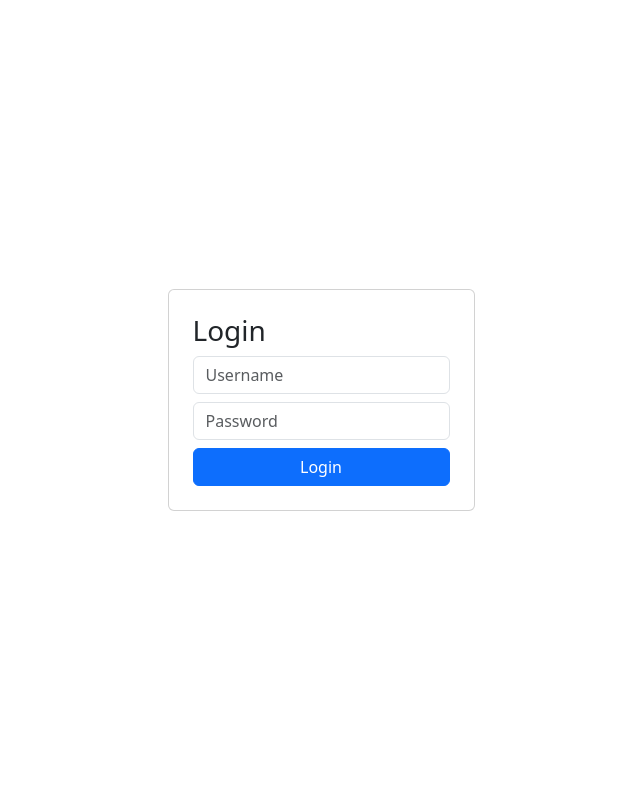
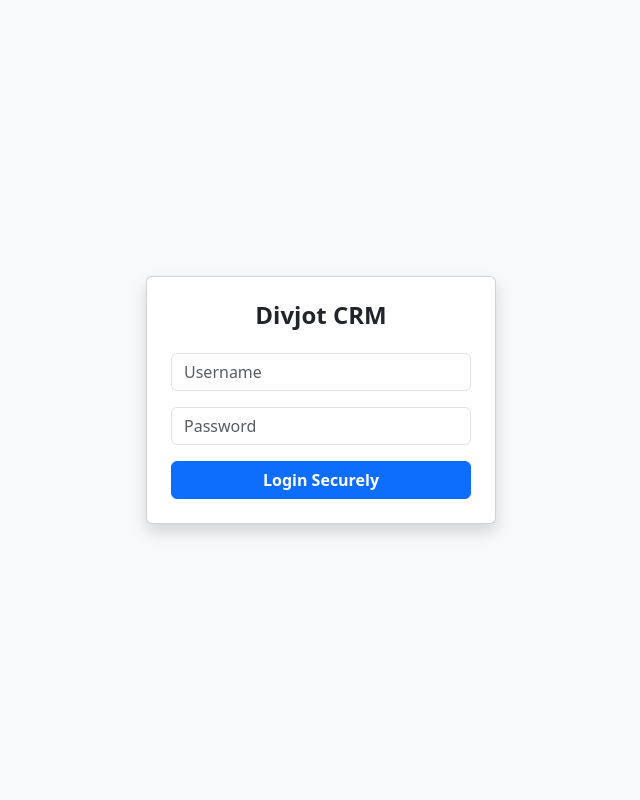
Before and after one commit to vipinrao4/crm_live, a Django app: page /accounts/login/ in a window 1280 px wide. Shown: the whole page, without its empty margins (319-959 px from the left). Run offline with Django 4.2, Linux system fonts and the light colour scheme.

Commit message:
fix: implement true django authentication and redirect logic for login

```diff
--- a/crm_core/templates/crm_core/login.html
+++ b/crm_core/templates/crm_core/login.html
@@ -1,13 +1,21 @@
 <!DOCTYPE html>
 <html>
-<head><link href="https://cdn.jsdelivr.net/npm/bootstrap@5.3.0/dist/css/bootstrap.min.css" rel="stylesheet"></head>
-<body class="d-flex justify-content-center align-items-center vh-100">
-    <form method="POST" class="card p-4">
+<head>
+    <title>CRM Login</title>
+    <link href="https://cdn.jsdelivr.net/npm/bootstrap@5.3.0/dist/css/bootstrap.min.css" rel="stylesheet">
+</head>
+<body class="d-flex justify-content-center align-items-center vh-100 bg-light">
+    <form method="POST" class="card p-4 shadow" style="width: 350px;">
         {% csrf_token %}
-        <h3>Login</h3>
-        <input type="text" name="username" class="form-control mb-2" placeholder="Username">
-        <input type="password" name="password" class="form-control mb-2" placeholder="Password">
-        <button type="submit" class="btn btn-primary">Login</button>
+        <h4 class="text-center mb-4 fw-bold">Divjot CRM</h4>
+
+        {% if error %}
+        <div class="alert alert-danger p-2 text-center" style="font-size: 14px;">{{ error }}</div>
+        {% endif %}
+
+        <input type="text" name="username" class="form-control mb-3" placeholder="Username" required>
+        <input type="password" name="password" class="form-control mb-3" placeholder="Password" required>
+        <button type="submit" class="btn btn-primary w-100 fw-bold">Login Securely</button>
     </form>
 </body>
 </html>
--- a/crm_core/views.py
+++ b/crm_core/views.py
@@ -1,37 +1,58 @@
 from django.shortcuts import render, redirect
-from django.contrib.auth.decorators import login_required, user_passes_test
+from django.contrib.auth.decorators import login_required
 from django.contrib.auth import authenticate, login
 from django.http import JsonResponse
 from .models import Order
 from django.db.models import Q
 
-def is_admin(user):
-    return user.is_authenticated and (user.is_staff or user.is_superuser)
+def custom_login(request):
+    # Agar pehle se login hai, toh seedha andar bhejo
+    if request.user.is_authenticated:
+        if request.user.is_staff or request.user.is_superuser:
+            return redirect('/')
+        return redirect('/employee/dashboard/')
 
-def custom_login(request):
+    error_msg = None
     if request.method == 'POST':
-        # Simple auth check
-        return redirect('dashboard')
-    # Path fixed: crm_core/login.html
-    return render(request, 'crm_core/login.html')
+        u = request.POST.get('username')
+        p = request.POST.get('password')
 
-@user_passes_test(is_admin, login_url='/accounts/login/')
+        # Django Auth check
+        user = authenticate(request, username=u, password=p)
+        if user is not None:
+            login(request, user) # Session create ho gaya
+
+            # Admin hai toh admin panel, warna employee panel
+            if user.is_staff or user.is_superuser:
+                return redirect('/')
+            else:
+                return redirect('/employee/dashboard/')
+        else:
+            error_msg = "Invalid Username or Password!"
+
+    return render(request, 'crm_core/login.html', {'error': error_msg})
+
+@login_required(login_url='/accounts/login/')
 def dashboard(request):
+    # Agar employee galti se admin par aaye toh wapas bhejo
+    if not request.user.is_staff and not request.user.is_superuser:
+        return redirect('/employee/dashboard/')
+
     return render(request, 'crm_core/admin_control.html', {})
 
-@login_required
+@login_required(login_url='/accounts/login/')
 def emp_dashboard_view(request):
     if request.headers.get('x-requested-with') == 'XMLHttpRequest' and request.GET.get('action') == 'search_phone':
         q = request.GET.get('phone', '')
         o = Order.objects.filter(Q(phone__icontains=q)).first()
         return JsonResponse({'status': 'success', 'name': o.customer_name, 'address': o.address, 'total': o.total} if o else {'status': 'not_found'})
-    # Path fixed: crm_core/dashboard.html
+
     return render(request, 'crm_core/dashboard.html', {'orders': Order.objects.all()})
 
-@login_required
+@login_required(login_url='/accounts/login/')
 def admin_update_status(request, order_id):
     if request.method == 'POST':
         o = Order.objects.get(id=order_id)
         o.status = request.POST.get('status')
         o.save()
-    return redirect('dashboard')
+    return redirect('/')
```
